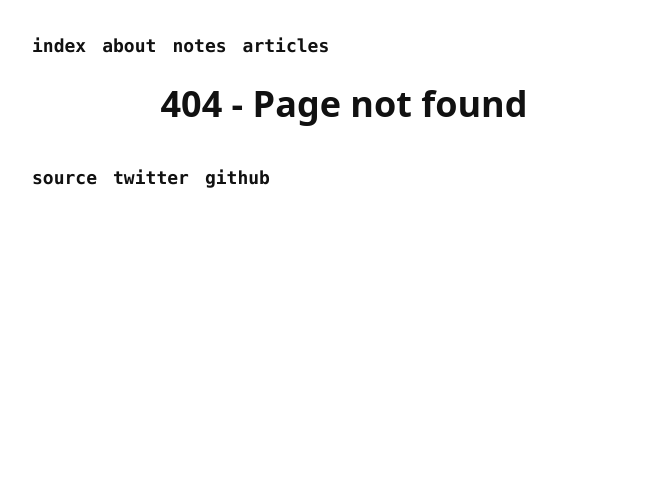
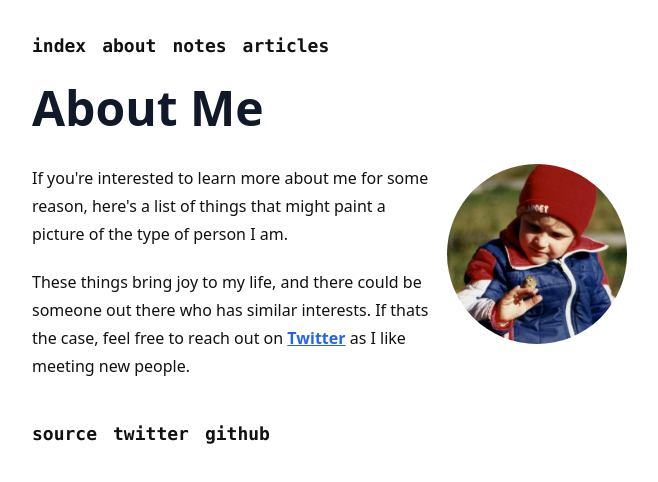
Before and after one commit to juliendy/juliendy-dev, a Next.js app: page /about in a window 1280 px wide. Before the commit this address had no page. Shown: the top 482 px of the page, without its empty margins (296-954 px from the left). Built offline with nearby package versions, Linux system fonts and the light colour scheme.

Commit message:
feat: added about me page + title component w/ styling

```diff
--- a/components/Layout.tsx
+++ b/components/Layout.tsx
@@ -13,7 +13,6 @@ const Layout: React.FC<LayoutProps> = ({ children }) => {
     const title = "Julien Liam Yasar - Developer, lifelong learner.";
     const description =
         "Julien Liam Yasar - Developer, lifelong learner. Documenting my journey.";
-    const image = "/images/me.jpg";
 
     return (
         <div className="max-w-2xl mx-auto px-6 my-8">
--- /dev/null
+++ b/components/PageTitle.tsx
@@ -0,0 +1,9 @@
+interface PageTitleProps {
+  name: string;
+}
+
+const PageTitle: React.FC<PageTitleProps> = ({ name }) => {
+  return <h1 className="text-4xl sm:text-5xl font-extrabold mb-8">{name}</h1>;
+};
+
+export default PageTitle;
--- /dev/null
+++ b/pages/about.tsx
@@ -0,0 +1,61 @@
+import Head from "next/head";
+import Image from "next/image";
+import PageTitle from "../components/PageTitle";
+import me from "../public/images/me.jpg";
+
+const About: React.FC = ({}) => {
+    const title = "About Me - Julien Liam Yasar";
+
+    return (
+        <>
+            <Head>
+                <title>{title}</title>
+                <meta
+                    property="og:site_name"
+                    content={title}
+                    key="og:site_name"
+                />
+                <meta property="og:title" content={title} key="og:title" />
+                <meta
+                    name="twitter:title"
+                    content={title}
+                    key="twitter:title"
+                />
+            </Head>
+            <div className="prose dark:prose-invert">
+                <PageTitle name="About Me" />
+                <div className="relative sm:flex sm:flex-row-reverse">
+                    <div className="mx-auto w-60 h-60 sm:w-full sm:h-full ">
+                        <Image
+                            className="rounded-full"
+                            src={me}
+                            alt="julien as a child, holding a bird by its feet between his fingers. this it so put a ring on the bird"
+                        />
+                    </div>
+                    <div className="prose dark:prose-invert mt-5 sm:mr-3 sm:mt-0">
+                        <p>
+                            If you&apos;re interested to learn more about me for
+                            some reason, here&apos;s a list of things that might
+                            paint a picture of the type of person I am.
+                        </p>
+                        <p>
+                            These things bring joy to my life, and there could
+                            be someone out there who has similar interests. If
+                            thats the case, feel free to reach out on{" "}
+                            <a
+                                href="https://twitter.com/eggsandbread"
+                                rel="prefetch noreferrer"
+                                target="_blank"
+                            >
+                                Twitter
+                            </a>{" "}
+                            as I like meeting new people.
+                        </p>
+                    </div>
+                </div>
+            </div>
+        </>
+    );
+};
+
+export default About;
--- a/pages/index.tsx
+++ b/pages/index.tsx
@@ -2,8 +2,6 @@ import Head from "next/head";
 import Link from "next/link";
 
 const Index: React.FC = () => {
-    const image = "index.jpg";
-
     return (
         <>
             <Head>
```
Also changed, not shown: public/images/me.jpg (added).
